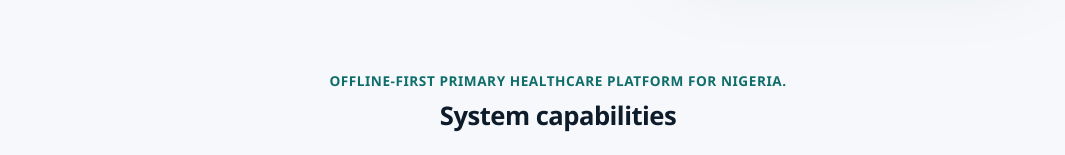
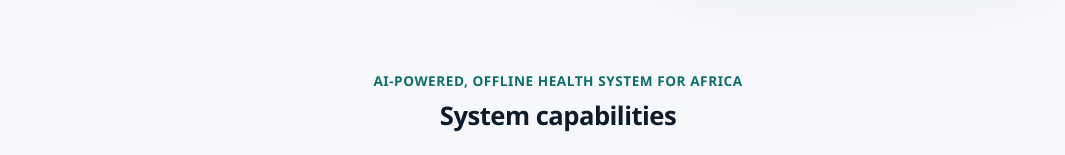
Before and after one commit to Zeeson-Information-Technology/kudu, a Next.js app in the folder apps/marketing/: page / in a window 1280 px wide. Shown: the part 445-600 px from the top of the page, without its empty margins (82-1147 px from the left). Built offline with nearby package versions, Linux system fonts and the light colour scheme.

Commit message:
static updates

```diff
--- a/apps/marketing/content/site.ts
+++ b/apps/marketing/content/site.ts
@@ -1,6 +1,6 @@
 export const site = {
   name: "Kudu Health",
-  tagline: "Offline-first primary healthcare platform for Nigeria.",
+  tagline: "AI-powered, offline health system for Africa",
   description:
     "Kudu Health helps public primary health centres deliver safe, reliable care even when the network is down. Offline-first workflows, local patient IDs, and auditable AI support clinicians without denying care.",
   baseUrl: "https://kudu.health",
```
